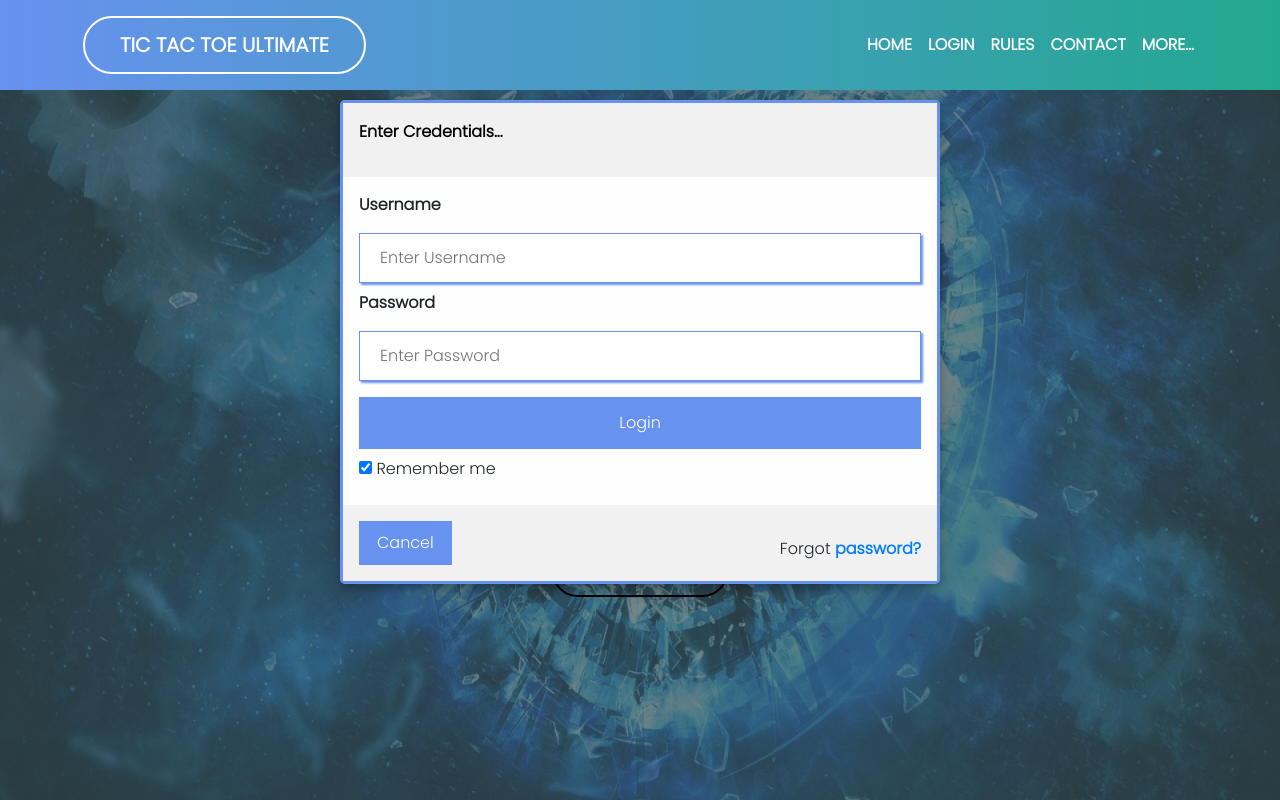
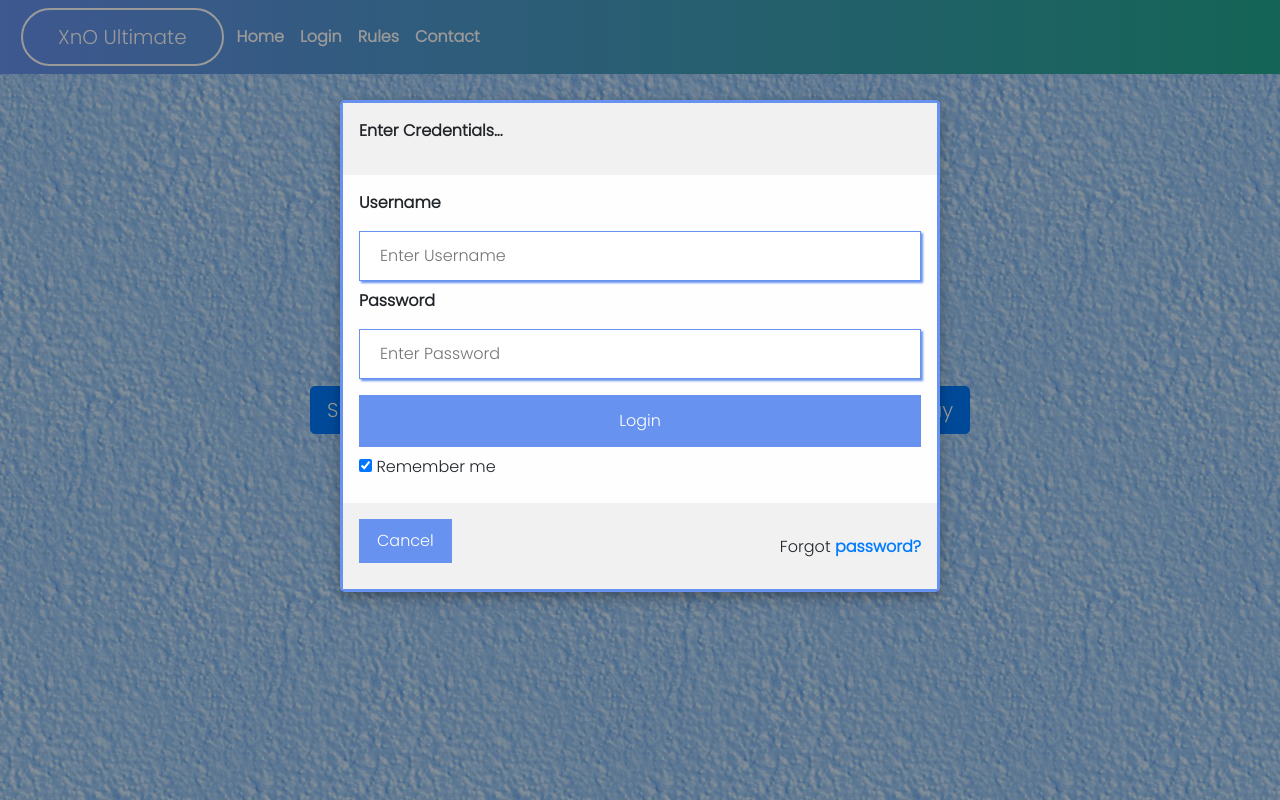
Before and after one commit to sharikmp/sharikmp.github.io, a PHP site: page / in a window 1280 px wide, after a click on "Login". Run offline with PHP 8.4, Linux system fonts and the light colour scheme.

Commit message:
Updated UI

```diff
--- a/TicTacToeUltimate/css/style.css
+++ b/TicTacToeUltimate/css/style.css
@@ -16,21 +16,12 @@ a:hover {
 
 button {
 	text-decoration: none;
+	margin-bottom: 10px;
 }
 
 button:hover {
 	text-decoration: none;
 	opacity: 0.8;
-}
-
-
-
-
-p {
-	font-size: 1rem;
-	line-height: 1.6;
-	font-weight: 500;
-	color: #000;
 }
 
 
@@ -50,7 +41,7 @@ p {
 	width: 100%;
 	min-width: 100%;
 	height: 100vh;
-	background-image: linear-gradient(rgba(134, 193, 202, 0.5), rgba(134, 193, 202, 0.5)), url('../images/bg_image1.jpg');
+	background-image: linear-gradient(rgba(134, 193, 202, 0.5), rgba(134, 193, 202, 0.5));
 	background-repeat: no-repeat;
 	background-size: 100% 100%;
 	position: relative;
--- a/TicTacToeUltimate/index.html
+++ b/TicTacToeUltimate/index.html
@@ -9,71 +9,50 @@
       <link rel="stylesheet" href="css/style.css">
    </head>
    <body>
-      <div class="header" id="topHeader">
 
       <! -- ****** Navigation bar section starts here ****** -->
-         <nav class="navbar navbar-expand-lg fixed-top">
-            <div class="container text-uppercase p-2">
-
-               <! -- ***** Brand name ***** -->
-               <a class="navbar-brand font-weight-bold" href="#">Tic Tac Toe Ultimate</a>
-
-               <! -- ****** Navigation bar togger button for mobile view ****** -->
+      <nav class="navbar navbar-expand-lg navbar-dark bg-blue">
+         <a class="navbar-brand" href="#">XnO Ultimate</a>
          <button class="navbar-toggler" type="button" data-toggle="collapse" data-target="#navbarSupportedContent" aria-controls="navbarSupportedContent" aria-expanded="false" aria-label="Toggle navigation">
          <span class="navbar-toggler-icon"></span>
          </button>
-
-
-               <div class="topnav-right">
-               <! -- ****** Headers starts here ****** -->
          <div class="collapse navbar-collapse" id="navbarSupportedContent">
             <ul class="navbar-nav mr-auto">
             <li class="nav-item active">
-                        <a class="nav-link" href="#">Home <span class="sr-only">(current)</span></a>
+               <a class="nav-link" onclick="window.location='#'" data-toggle="collapse" data-target=".navbar-collapse.show" >Home <span class="sr-only">(current)</span></a>
             </li>
             <li class="nav-item">
-                        <a class="nav-link" onclick="document.getElementById('login_modal').style.display='block'">Login</a>
+               <a class="nav-link" onclick="document.getElementById('login_modal').style.display='block'" data-toggle="collapse" data-target=".navbar-collapse.show" >Login</a>
             </li>
             <li class="nav-item">
-                        <a class="nav-link" href="rules.html">Rules</a>
+               <a class="nav-link" href="rules.html" >Rules</a>
             </li>
             <li class="nav-item">
-                        <a class="nav-link" href="#developer">Contact</a>
+               <a class="nav-link" onclick="window.location='#developer'" data-toggle="collapse" data-target=".navbar-collapse.show" >Contact</a>
             </li>
-                     <li class="nav-item">
-                        <a class="nav-link" href="#">More...</a>
-                     </li>
-                  </ul>
-               </div>
-               </div>
-               <! -- ****** Headers ends here ****** -->
-
          </div>
       </nav>
+      <!-- ****** Navigation bar section ends here ****** -->
+
+
          <! -- ****** Navigation bar section ends here ****** -->
 
 
 
+				<br/><br/><br/><br/><br/>
          <! -- ****** Welcome section starts here ****** -->
-         <section class="header-section">
-            <div class="center-div">
-				<br/><br/><br/><br/><br/>
-               <h1 class="font-weight-bold">Tic Tac Toe Ultimate</h1>
-			   <br/>
-               <div class="header-buttons">
-                  <a href="#tictactoe-board" onclick="setGameMode(1)" >Single Player</a>
-				  <br/><br/><br/>
-                  <a href="#tictactoe-board" onclick="setGameMode(2)">Two Player</a>
-				  <br/><br/><br/>
-				  <a href="rules.html" >How to play?</a>
+	<br/><br/><br/><br/><br/><br/><br/><br/>
+	<div style="text-align: center;">
+      <button type="button" class="btn btn-primary btn-lg" onclick="setGameMode(1)" >Single Player</button>
+      <button type="button" class="btn btn-primary btn-lg" onclick="setGameMode(2)" >Two Player</button>
+      <button type="button" class="btn btn-primary btn-lg" onclick="alert('Under development, coming soon...')" >Play With Friends</button>
+      <button type="button" class="btn btn-primary btn-lg" onclick="window.location='rules.html'">How to play</button>
     </div>
-            </div>
-         </section>
+
     <! -- ****** Welcome section ends here ****** -->
-      </div>
+    <br/><br/><br/><br/><br/><br/><br/><br/><br/><br/><br/><br/><br/><br/><br/><br/><br/><br/><br/><br/><br/>
    <! -- ****** Ends here ****** -->
 	<h1 id="tictactoe-board"></h1>
-	<br/><br/><br/><br/><br/>
 	<div>
       <table id="outer-board" >
          <tr>
@@ -489,7 +468,7 @@
 
 
 
-
+	  <br/><br/><br/>
 	  <div class="footer">
 			<address>
 				Coded by <a id="developer" href="mailto:sharik.madhyapradeshi@gmail.com">Sharik Madhyapradeshi</a>.<br>
--- a/TicTacToeUltimate/javascript/TicTacToeUltimate.js
+++ b/TicTacToeUltimate/javascript/TicTacToeUltimate.js
@@ -12,6 +12,7 @@ var currentMiniBoardNum = 5; //FIRST MINI BOARD, RANGE 1 TO 9
 /*************************** FUNCTION TO SET GAME MODE  ***************************************************************/
 function setGameMode(mode) {
 
+	window.location='#tictactoe-board';
 	initializeGame();
 	if (mode == 1) { //SINGLE PLAYER
 		gameMode = 1;
```
Also changed, not shown: TicTacToeUltimate/rules.html (+67 -45 lines). Lines whose indentation alone changed are shown as unchanged.
